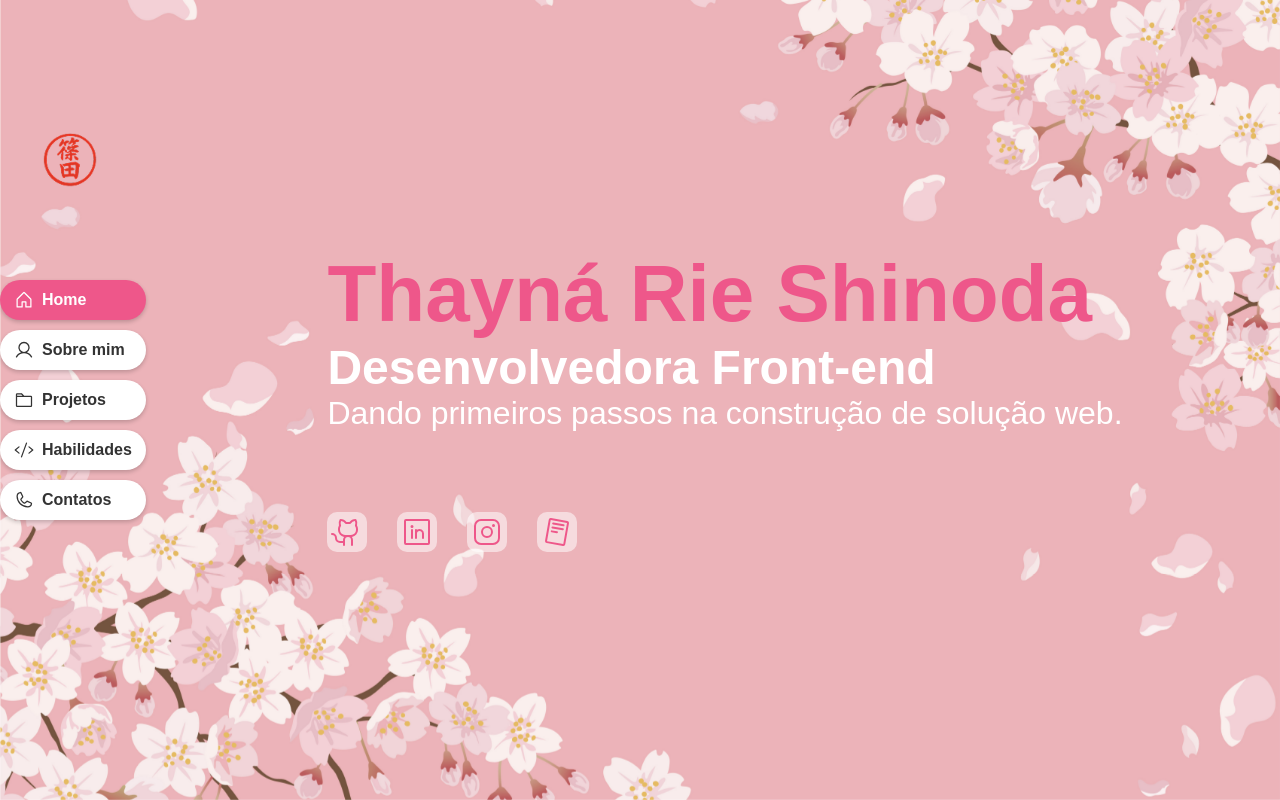
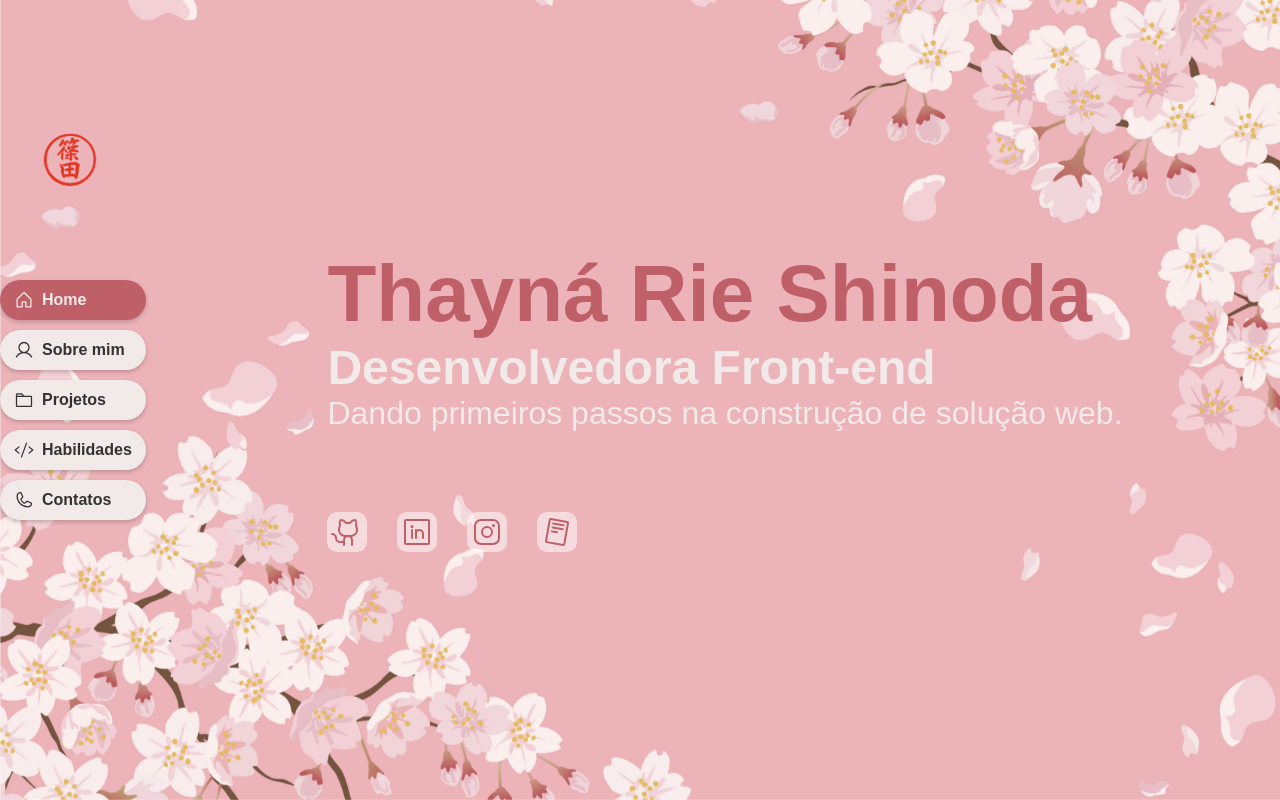
Before and after one commit to ThaynaShinoda/portfolio2025, a React (Vite) app: page / in a window 1280 px wide. Built offline with nearby package versions, Linux system fonts and the light colour scheme; a web font is replaced by a local one.

Commit message:
style: alteração de cores

```diff
--- a/src/index.css
+++ b/src/index.css
@@ -4,13 +4,13 @@
   -webkit-font-smoothing: antialiased;
   font-family: "TikTok Sans", sans-serif;
 
-  --pink-900: #ee578a;
+  --pink-900: #BF6068;
   --black-400: #444444;
   --black-500: #333333;
   --yellow-800: #fbbf24;
   --gray-200: #dddddd;
   --gray-100: #e5e7eb;
-  --white: #ffffff;
+  --white: #F2E9E9;
 }
 
 * {
--- a/src/pages/Home/Home.module.css
+++ b/src/pages/Home/Home.module.css
@@ -20,10 +20,36 @@ h2 {
   padding: 0.25rem;
   border-radius: 10px;
   transition: all 0.3s ease;
+  animation: slideInFromRight 0.8s ease-out forwards;
+  opacity: 0;
+  transform: translateX(100px);
+}
+
+.socialMedia li:nth-child(1) {
+  animation-delay: 0.2s;
+}
+
+.socialMedia li:nth-child(2) {
+  animation-delay: 0.4s;
+}
+
+.socialMedia li:nth-child(3) {
+  animation-delay: 0.6s;
+}
+
+.socialMedia li:nth-child(4) {
+  animation-delay: 0.8s;
+}
+
+@keyframes slideInFromRight {
+  to {
+    opacity: 1;
+    transform: translateX(0);
+  }
 }
 
 .socialMedia li:hover {
-  transform: scale(1.1);
+  transform: translateX(0) scale(1.1);
 }
 
 .socialMedia a {
@@ -40,14 +66,14 @@ h2 {
 }
 
 /* Responsividade Tablet */
-@media(max-width: 768px) {
-  .homeContainer{
+@media (max-width: 768px) {
+  .homeContainer {
     padding: 2rem;
   }
 }
 /* Responsividade celular */
-@media(max-width: 480px) {
-  .homeContainer{
+@media (max-width: 480px) {
+  .homeContainer {
     padding: 1rem;
   }
 
```
